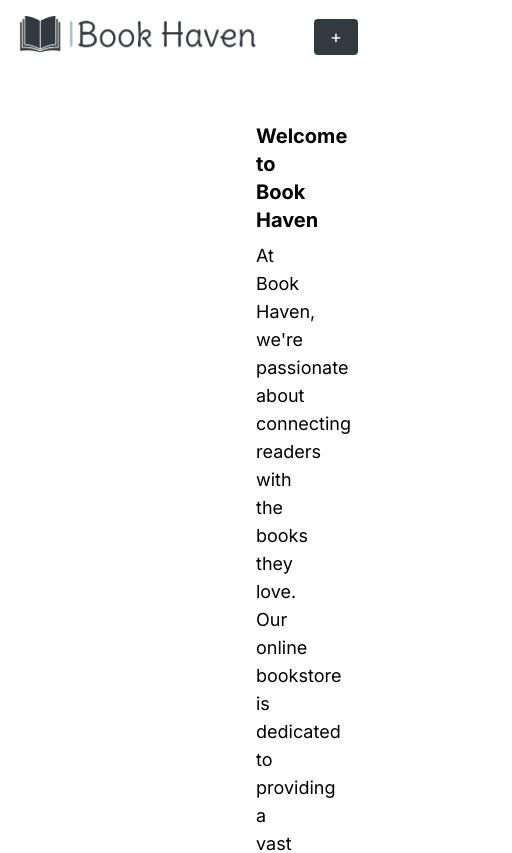
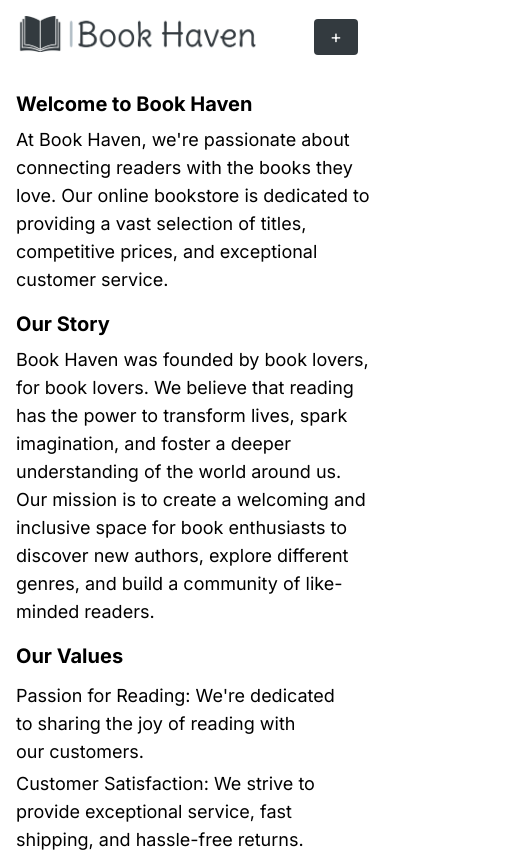
Before and after one commit to ryanpereira49/Book-Haven, a React (Vite) app in the folder client/: page /about in a window 390 px wide. Shown: the top 853 px of the page, 512 px wide, since content can reach past the window. Built offline with nearby package versions, Linux system fonts and the light colour scheme; no server answers.

Commit message:
Made About Page Responsive

```diff
--- a/client/src/pages/About.jsx
+++ b/client/src/pages/About.jsx
@@ -2,7 +2,8 @@ import React from 'react'
 
 export default function About() {
   return (
-    <div className='px-64 pt-16 pb-4'>
+    <div className='flex justify-center px-4 py-8'>
+    <div className='flex flex-col text-pretty md:max-w-5xl'>
       <p className='text-xl font-bold'>Welcome to Book Haven</p>
       <p className='text-lg pt-2'>
         At Book Haven, we're passionate about connecting readers with the books they love. Our online bookstore is
@@ -51,5 +52,6 @@ export default function About() {
       </p>
       <p className='text-xl font-bold pt-4'>Happy Reading!</p>
     </div>
+    </div>
   );
 }
```
